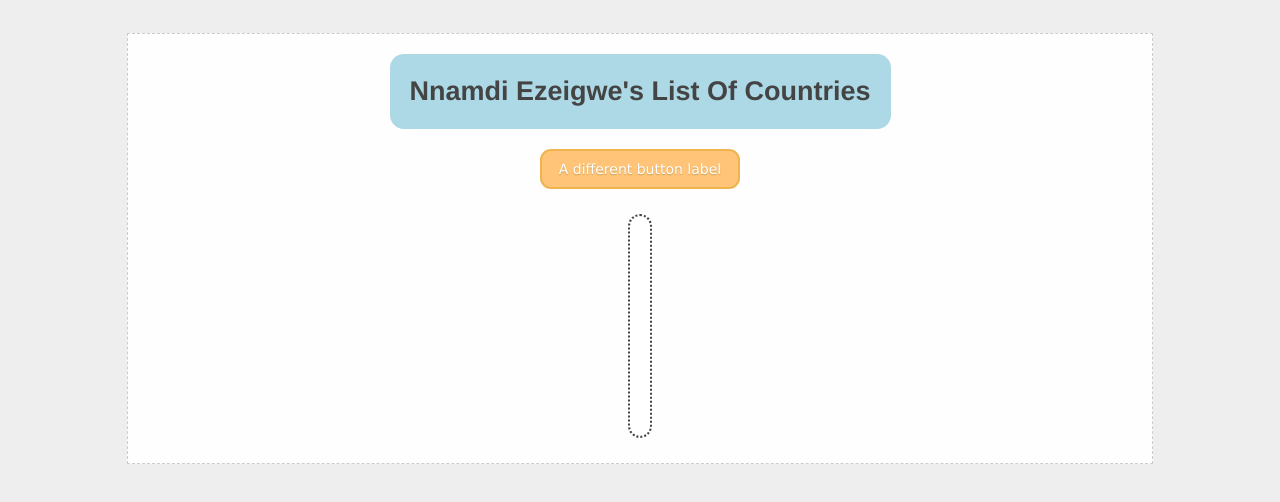
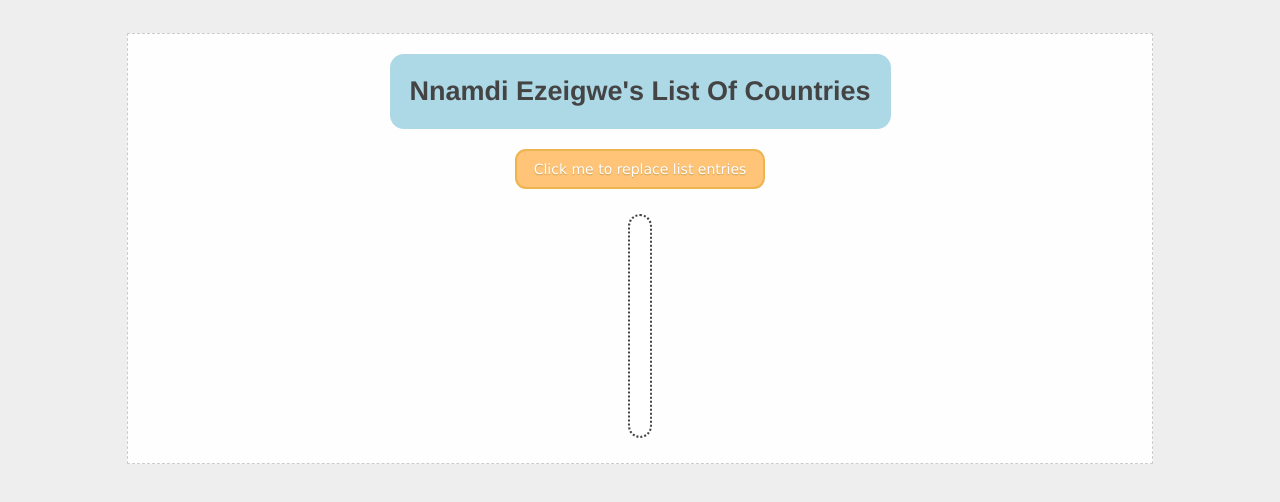
Before and after one commit to NnamdiEzeigwe/NnamdiEzeigwe.github.io, a plain HTML site: page lab_5/index.html in a window 1280 px wide. Drawn offline with Linux system fonts and the light colour scheme.

Commit message:
Update index.html

```diff
--- a/lab_5/index.html
+++ b/lab_5/index.html
@@ -10,7 +10,7 @@
     <div class="container">
       <div class="wrapper">
         <div class="header">Nnamdi Ezeigwe's List Of Countries</div>
-        <button class="activate">A different button label</button>
+        <button class="activate" onclick="replace(mixArray(countries), old_ol, item_list)">Click me to replace list entries</button>
 
         <div class="content">
 
```
